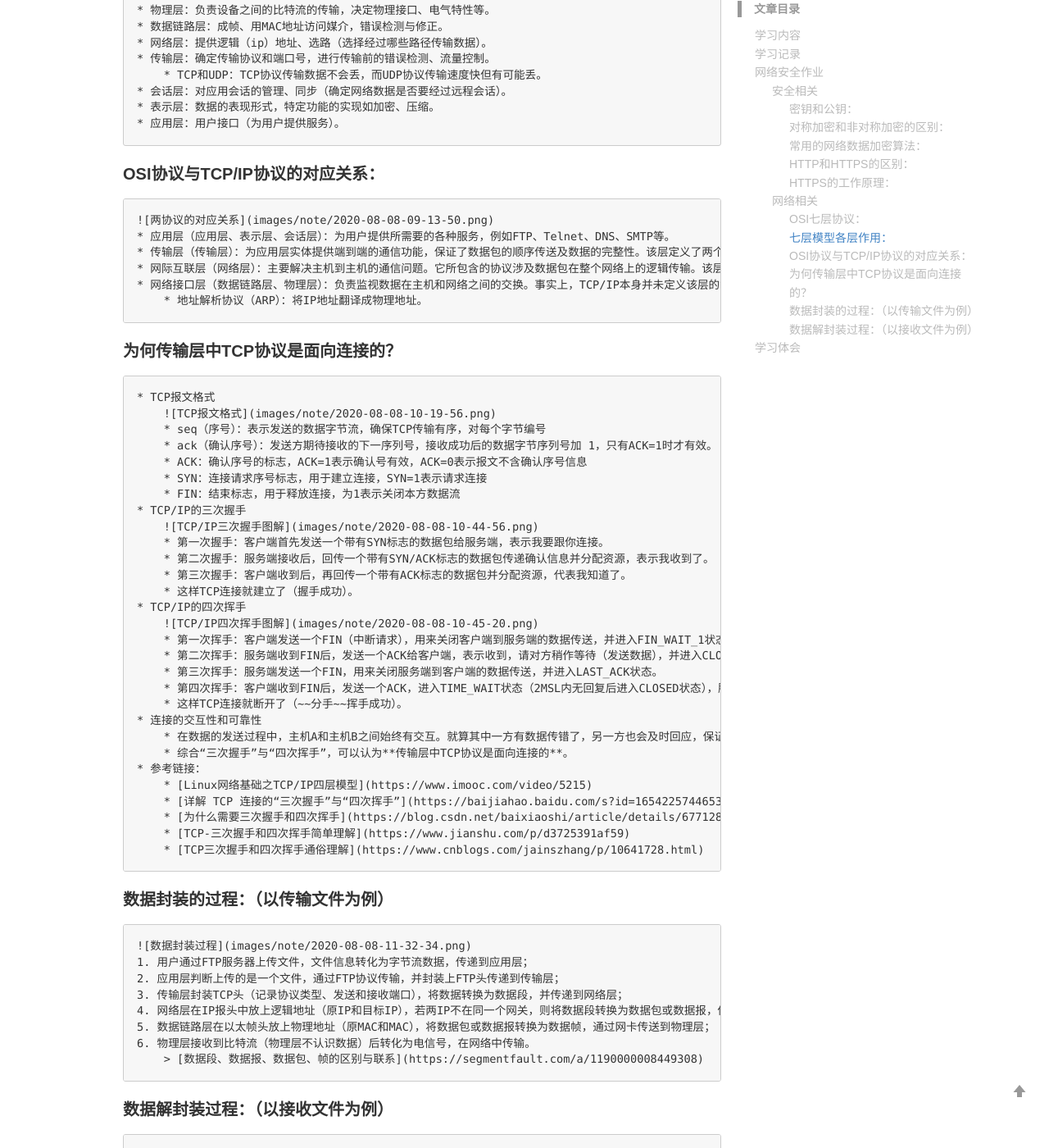
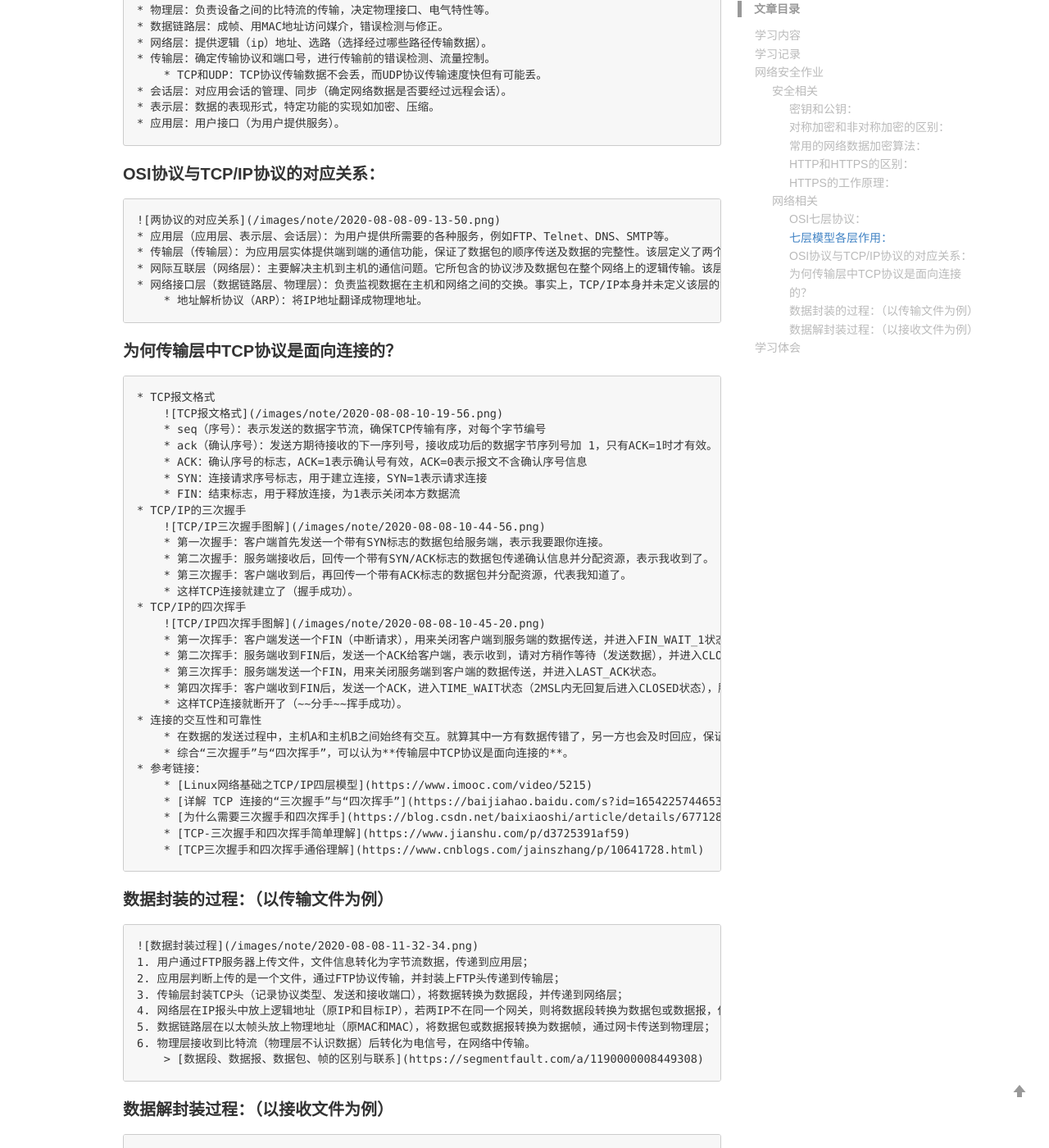
Before and after one commit to elcbng/elcbng.github.io, a Jekyll site: the page built from _note/2020-08-03/wz.md, in a window 1280 px wide and 1400 px high, scrolled down 2568 px. Shown: the whole window at 82% size. Built offline with Jekyll 4.4.1, drawn with Linux system fonts in a browser that asks for light colours; comment, search, counter and statistics services are not loaded; some of the changed text lies outside the part shown.

Commit message:
Update wz.md

```diff
--- a/_note/2020-08-03/wz.md
+++ b/_note/2020-08-03/wz.md
@@ -83,7 +83,7 @@
 
 #### OSI七层协议：
 
-    ![OSI七层模型结构](images/note/2020-08-07-22-35-41.png)
+    ![OSI七层模型结构](/images/note/2020-08-07-22-35-41.png)
     * 数据发送是从上层往下层传递，经过物理层协议传输，然后由下层往上层接收，呈U字型。
     * 上三层（应用层、表示层、会话层）是最贴近用户的，为用户服务；而下四层（传输层、网络层、数据链路层、物理层）是为数据传递提供服务的。如果不涉及数据传输，则不会经过下四层。
     * 物理层数据的单位为~~byte~~ （原文有误）**bit**，数据链路层数据的单位为**帧**，其中保存的最重要的数据就是网卡的mac地址（mac地址负责局域网通信），网络层的数据单位为报文，主要存储ip（ip地址负责外网通信），传输层的数据单位为TPDU（传输协议数据单元）。
@@ -101,7 +101,7 @@
 
 #### OSI协议与TCP/IP协议的对应关系：
 
-    ![两协议的对应关系](images/note/2020-08-08-09-13-50.png)
+    ![两协议的对应关系](/images/note/2020-08-08-09-13-50.png)
     * 应用层（应用层、表示层、会话层）：为用户提供所需要的各种服务，例如FTP、Telnet、DNS、SMTP等。
     * 传输层（传输层）：为应用层实体提供端到端的通信功能，保证了数据包的顺序传送及数据的完整性。该层定义了两个主要的协议：传输控制协议（TCP）和用户数据报协议（UDP）。
     * 网际互联层（网络层）：主要解决主机到主机的通信问题。它所包含的协议涉及数据包在整个网络上的逻辑传输。该层有三个主要协议：网际协议（IP），互联网组管理协议（IGMP），互联网控制报文协议（ICMP）。
@@ -111,20 +111,20 @@
 #### 为何传输层中TCP协议是面向连接的？
 
     * TCP报文格式
-        ![TCP报文格式](images/note/2020-08-08-10-19-56.png)
+        ![TCP报文格式](/images/note/2020-08-08-10-19-56.png)
         * seq（序号）：表示发送的数据字节流，确保TCP传输有序，对每个字节编号
         * ack（确认序号）：发送方期待接收的下一序列号，接收成功后的数据字节序列号加 1，只有ACK=1时才有效。
         * ACK：确认序号的标志，ACK=1表示确认号有效，ACK=0表示报文不含确认序号信息
         * SYN：连接请求序号标志，用于建立连接，SYN=1表示请求连接
         * FIN：结束标志，用于释放连接，为1表示关闭本方数据流
     * TCP/IP的三次握手
-        ![TCP/IP三次握手图解](images/note/2020-08-08-10-44-56.png)
+        ![TCP/IP三次握手图解](/images/note/2020-08-08-10-44-56.png)
         * 第一次握手：客户端首先发送一个带有SYN标志的数据包给服务端，表示我要跟你连接。
         * 第二次握手：服务端接收后，回传一个带有SYN/ACK标志的数据包传递确认信息并分配资源，表示我收到了。
         * 第三次握手：客户端收到后，再回传一个带有ACK标志的数据包并分配资源，代表我知道了。
         * 这样TCP连接就建立了（握手成功）。
     * TCP/IP的四次挥手
-        ![TCP/IP四次挥手图解](images/note/2020-08-08-10-45-20.png)
+        ![TCP/IP四次挥手图解](/images/note/2020-08-08-10-45-20.png)
         * 第一次挥手：客户端发送一个FIN（中断请求），用来关闭客户端到服务端的数据传送，并进入FIN_WAIT_1状态。
         * 第二次挥手：服务端收到FIN后，发送一个ACK给客户端，表示收到，请对方稍作等待（发送数据），并进入CLOSE_WAIT状态。
         * 第三次挥手：服务端发送一个FIN，用来关闭服务端到客户端的数据传送，并进入LAST_ACK状态。
@@ -142,7 +142,7 @@
 
 #### 数据封装的过程：（以传输文件为例）
 
-    ![数据封装过程](images/note/2020-08-08-11-32-34.png)
+    ![数据封装过程](/images/note/2020-08-08-11-32-34.png)
     1. 用户通过FTP服务器上传文件，文件信息转化为字节流数据，传递到应用层；
     2. 应用层判断上传的是一个文件，通过FTP协议传输，并封装上FTP头传递到传输层；
     3. 传输层封装TCP头（记录协议类型、发送和接收端口），将数据转换为数据段，并传递到网络层；
```
